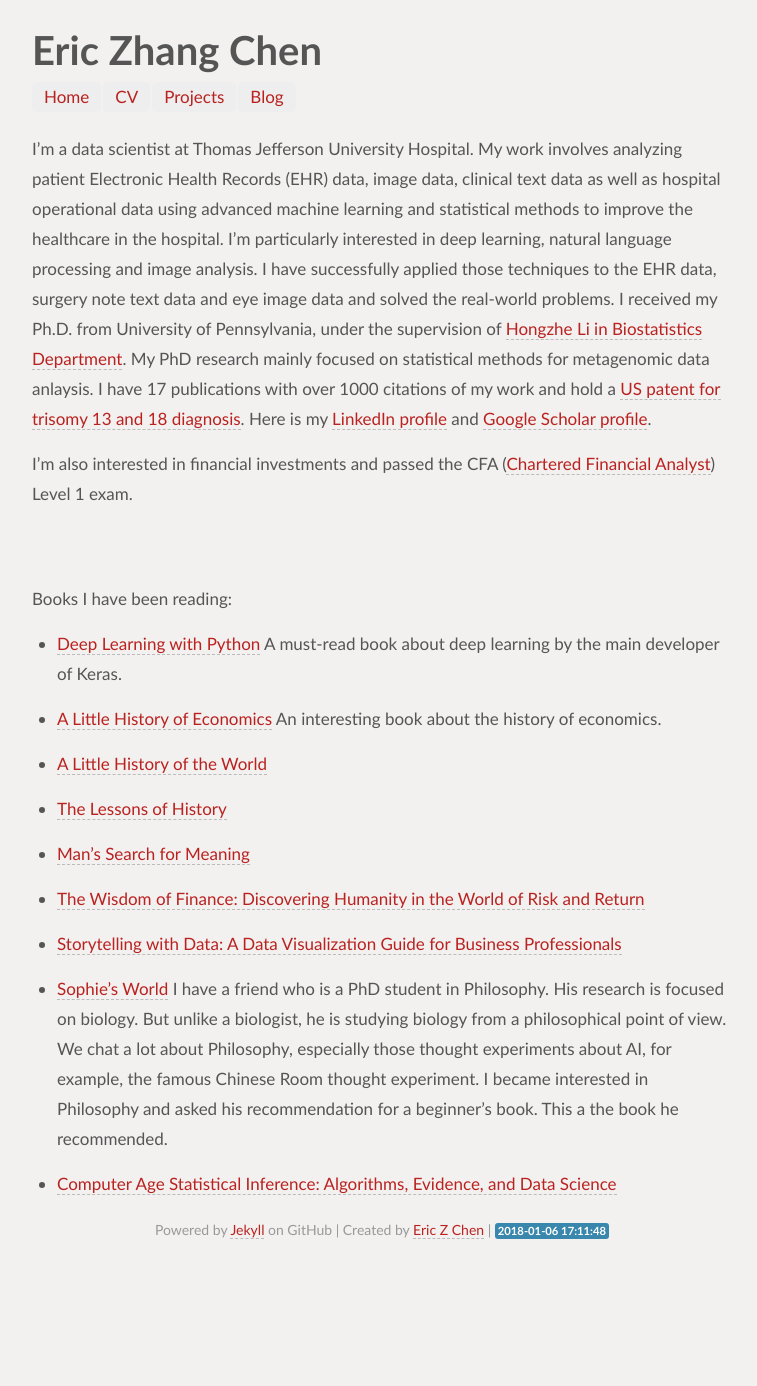
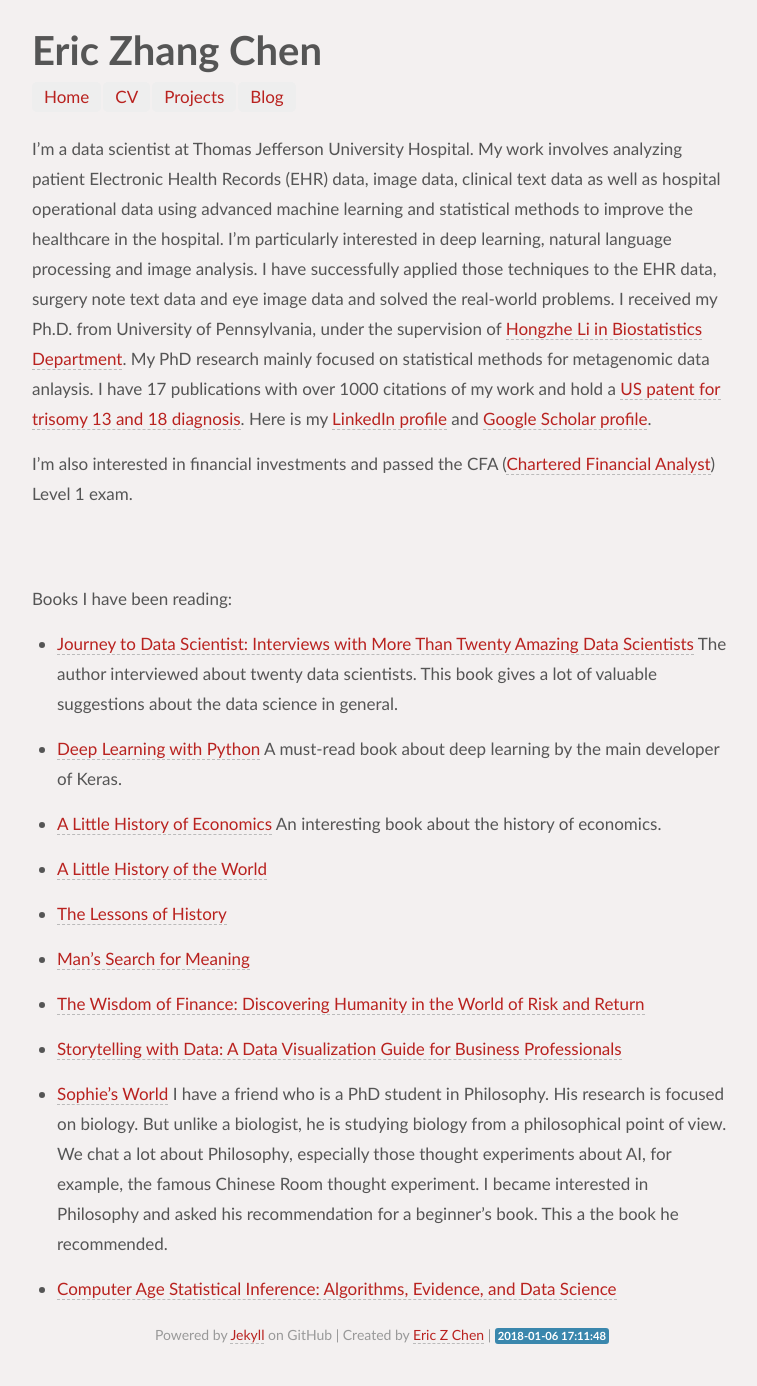
Before and after one commit to chvlyl/chvlyl.github.io, a Jekyll site: the page built from index.md, in a window 1280 px wide. Shown: the whole page, without its empty margins (258-1015 px from the left). Built offline with Jekyll 4.4.1, drawn with Linux system fonts in a browser that asks for light colours; before the commit the page ends 1281 px from its top, so only the background shows below that.

Commit message:
add new book

```diff
--- a/index.md
+++ b/index.md
@@ -12,6 +12,10 @@ I'm a data scientist at Thomas Jefferson University Hospital. My work involves a
 <br>
 ---
 Books I have been reading:
+
+* [Journey to Data Scientist: Interviews with More Than Twenty Amazing Data Scientists](https://www.amazon.com/gp/product/1548984248/ref=oh_aui_detailpage_o03_s00?ie=UTF8&psc=1)
+The author interviewed about twenty data scientists. This book gives a lot of valuable suggestions about the data science in general.
+
 
 * [Deep Learning with Python](https://www.amazon.com/gp/product/1617294438/ref=oh_aui_detailpage_o01_s00?ie=UTF8&psc=1)
 A must-read book about deep learning by the main developer of Keras.
```
